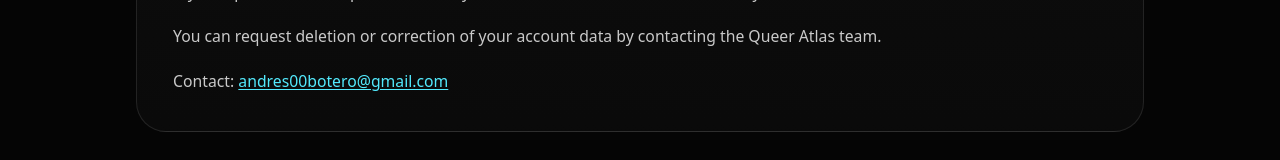
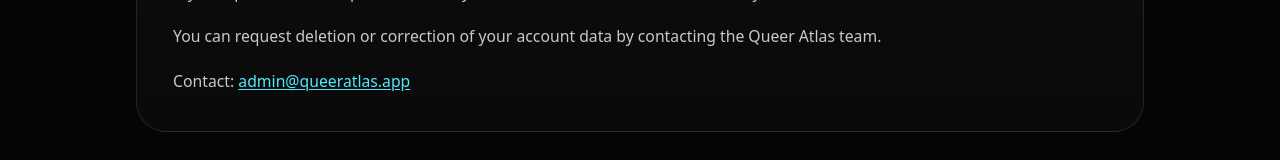
Before and after one commit to andres00botero-bot/queeratlas, a Next.js app: page /privacy in a window 1280 px wide. Shown: the part 1033-1193 px from the top of the page. Built offline with nearby package versions, Linux system fonts and the light colour scheme; no server answers.

Commit message:
Rename Andres to Admin across app contact surface

```diff
--- a/src/app/privacy/page.js
+++ b/src/app/privacy/page.js
@@ -70,8 +70,8 @@ export default function PrivacyPage() {
           </p>
           <p>
             Contact:{" "}
-            <a className="text-cyan-300 underline underline-offset-2 hover:text-cyan-200" href="mailto:andres00botero@gmail.com">
-              andres00botero@gmail.com
+            <a className="text-cyan-300 underline underline-offset-2 hover:text-cyan-200" href="mailto:admin@queeratlas.app">
+              admin@queeratlas.app
             </a>
           </p>
         </section>
```
